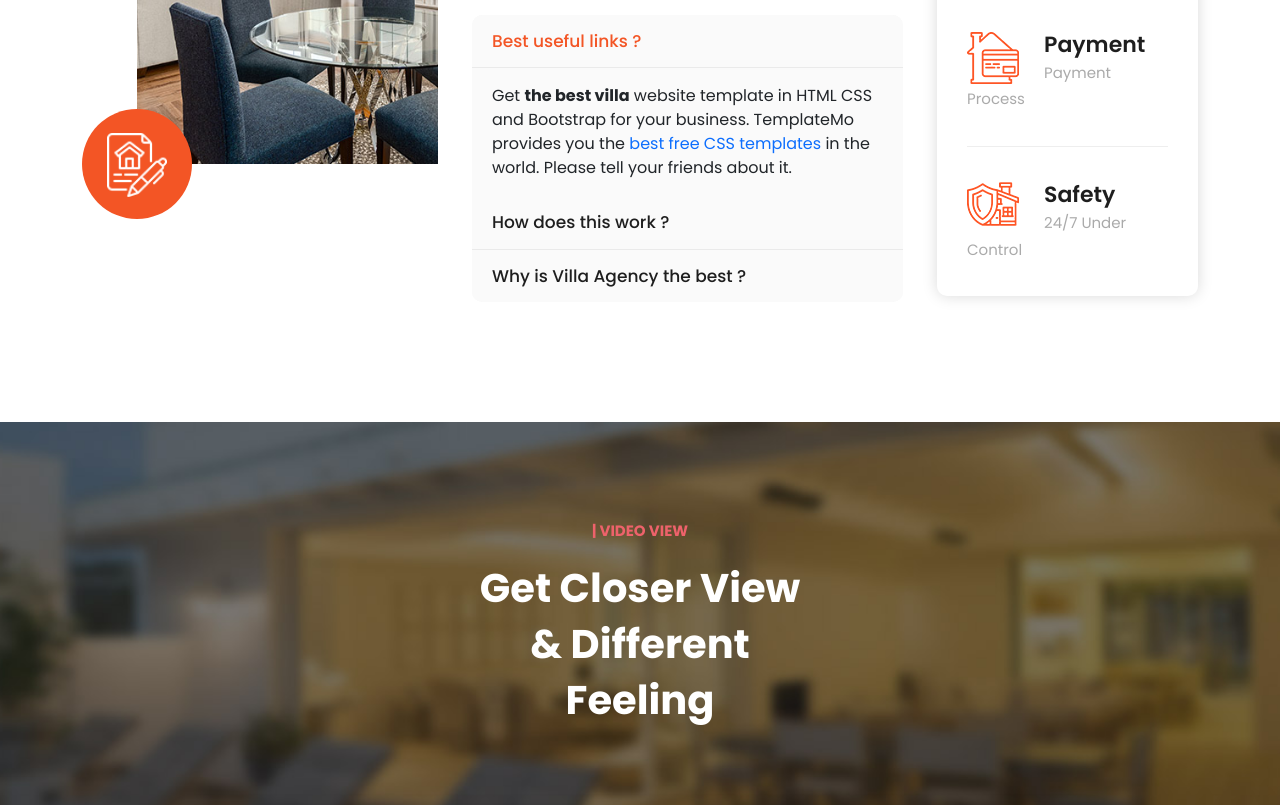
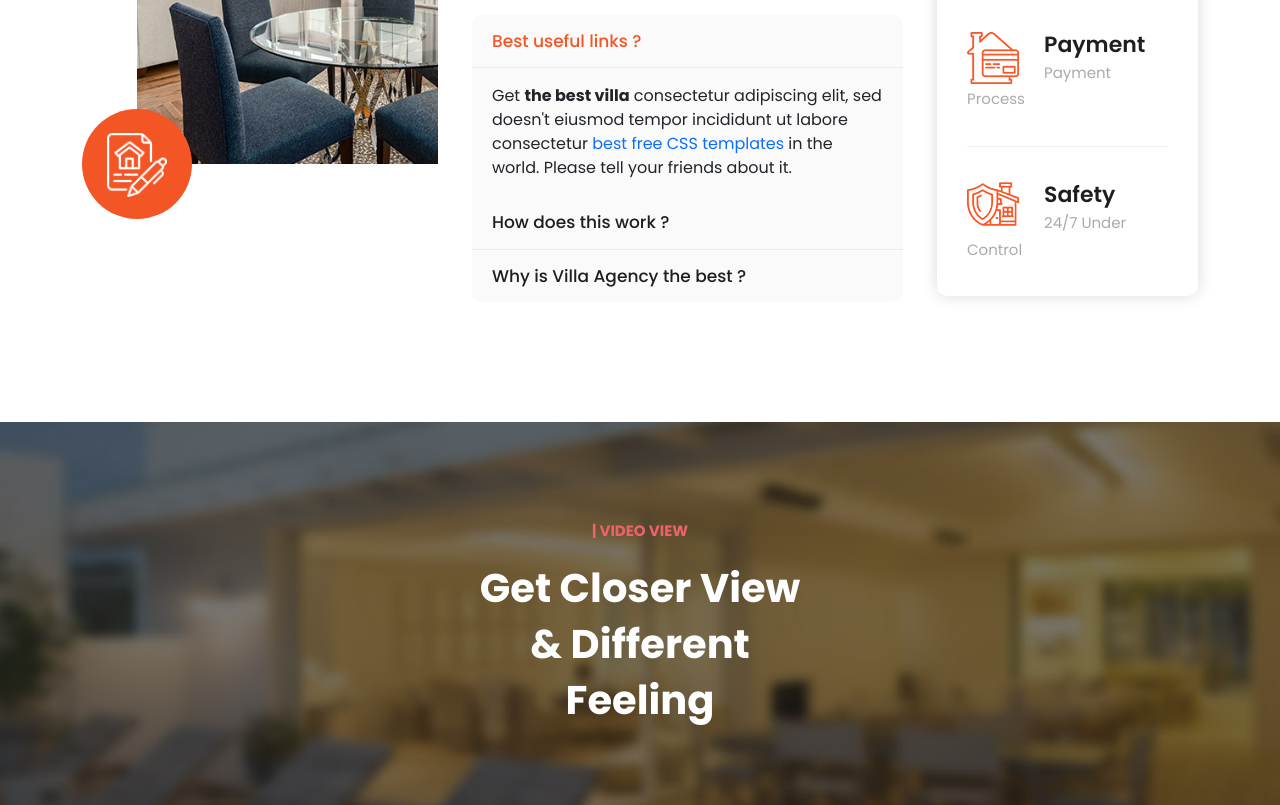
Before and after one commit to CodeBeatsByKhatib/creativealu, a plain HTML site: page index.html in a window 1280 px wide. Shown: the part 1488-2293 px from the top of the page. Drawn offline with nearby package versions, Linux system fonts and the light colour scheme.

Commit message:
Simple updates

```diff
--- a/index.html
+++ b/index.html
@@ -7,7 +7,7 @@
     <meta name="viewport" content="width=device-width, initial-scale=1, shrink-to-fit=no">
     <link href="https://fonts.googleapis.com/css2?family=Poppins:wght@100;200;300;400;500;600;700;800;900&display=swap" rel="stylesheet">
 
-    <title>Villa Agency - Real Estate HTML5 Template</title>
+    <title>Villa Agency - Real Estate</title>
 
     <!-- Bootstrap core CSS -->
     <link href="vendor/bootstrap/css/bootstrap.min.css" rel="stylesheet">
@@ -140,7 +140,7 @@ https://templatemo.com/tm-591-villa-agency
               </h2>
               <div id="collapseOne" class="accordion-collapse collapse show" aria-labelledby="headingOne" data-bs-parent="#accordionExample">
                 <div class="accordion-body">
-                Get <strong>the best villa</strong> website template in HTML CSS and Bootstrap for your business. TemplateMo provides you the <a href="https://www.google.com/search?q=best+free+css+templates" target="_blank">best free CSS templates</a> in the world. Please tell your friends about it.</div>
+                Get <strong>the best villa</strong> consectetur adipiscing elit, sed doesn't eiusmod tempor incididunt ut labore consectetur <a href="https://www.google.com/search?q=best+free+css+templates" target="_blank">best free CSS templates</a> in the world. Please tell your friends about it.</div>
               </div>
             </div>
             <div class="accordion-item">
```
Also changed, not shown: Info.txt (added).
